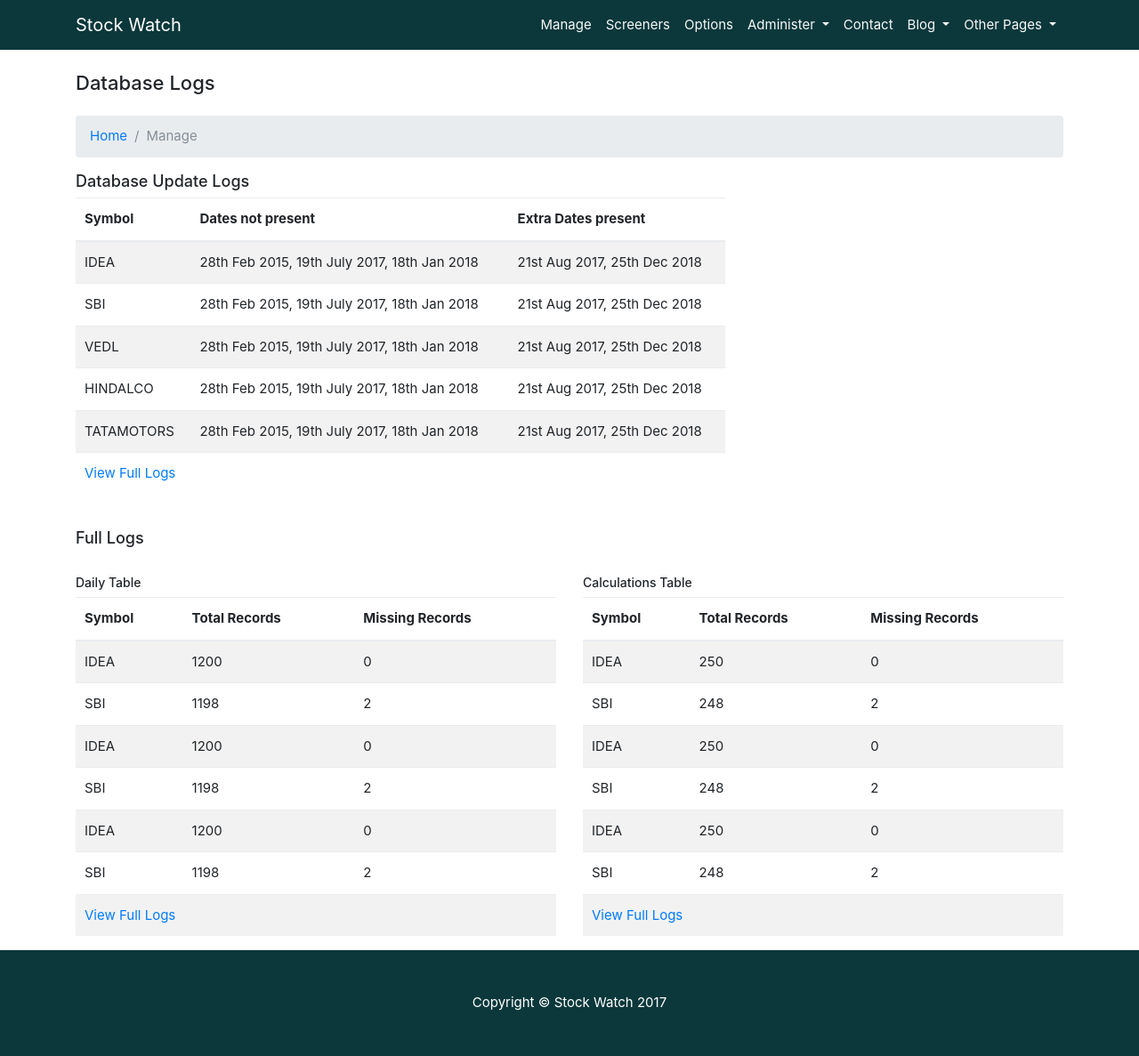
After one commit to play-area/stock-watch, a PHP site: page /admin_database_logs.php in a window 1280 px wide. The commit adds this page. Shown: the whole page at 89% size. Run offline with PHP 8.4, Linux system fonts and the light colour scheme.

Commit message:
Adding Admin Panel

```diff
--- /dev/null
+++ b/public/admin_database_logs.php
@@ -0,0 +1,211 @@
+<!DOCTYPE html>
+<html lang="en">
+
+  <head>
+
+	<?php require 'includes/head.php'?>
+
+  </head>
+
+  <body>
+
+    <?php require 'includes/navigation.php'?>
+
+    <!-- Page Content -->
+    <div class="container">
+
+	<h3 class="my-4">Database Logs</h3>
+
+	<ol class="breadcrumb">
+		<li class="breadcrumb-item">
+			<a href="index.php">Home</a>
+		</li>
+		<li class="breadcrumb-item active">Manage</li>
+	</ol>
+
+	<!-- .row -->
+	<div class="row alerts-row">
+		<div class="alert alert-success">
+			<a href="#" class="close-alert" >&times;</a>
+			<div>
+			</div>
+		</div>
+		<div class="alert alert-info">
+			<a href="#" class="close-alert" >&times;</a>
+			<div>
+			</div>
+		</div>
+		<div class="alert alert-danger">
+			<a href="#" class="close-alert" >&times;</a>
+			<div>
+			</div>
+		</div>
+	</div>
+	<!-- ./row -->
+
+
+    <!-- .row -->
+    <div class="row">
+        <div class="col-lg-8">
+			<h4>Database Update Logs</h4>
+			<table class="table table-hover table-striped">
+				<thead>
+					<tr>
+						<th>Symbol</th>
+						<th>Dates not present</th>
+						<th>Extra Dates present</th>
+					</tr>
+				</thead>
+				<tbody>
+					<tr>
+						<td>IDEA</td>
+						<td>28th Feb 2015, 19th July 2017, 18th Jan 2018</td>
+						<td>21st Aug 2017, 25th Dec 2018</td>
+					</tr>
+					<tr>
+						<td>SBI</td>
+						<td>28th Feb 2015, 19th July 2017, 18th Jan 2018</td>
+						<td>21st Aug 2017, 25th Dec 2018</td>
+					</tr>
+					<tr>
+						<td>VEDL</td>
+						<td>28th Feb 2015, 19th July 2017, 18th Jan 2018</td>
+						<td>21st Aug 2017, 25th Dec 2018</td>
+					</tr>
+					<tr>
+						<td>HINDALCO</td>
+						<td>28th Feb 2015, 19th July 2017, 18th Jan 2018</td>
+						<td>21st Aug 2017, 25th Dec 2018</td>
+					</tr>
+					<tr>
+						<td>TATAMOTORS</td>
+						<td>28th Feb 2015, 19th July 2017, 18th Jan 2018</td>
+						<td>21st Aug 2017, 25th Dec 2018</td>
+					</tr>
+					<tr>
+						<td colspan="3">
+							<a href="#">View Full Logs</a>
+						</td>
+					</tr>
+				</tbody>
+			</table>
+        </div>
+    </div>
+    <!-- /.row -->
+
+	</br><h4>Full Logs</h4></br>
+
+	<!-- .row -->
+    <div class="row">
+        <div class="col-lg-6">
+			<h5>Daily Table</h5>
+			<table class="table table-hover table-striped">
+				<thead>
+					<tr>
+						<th>Symbol</th>
+						<th>Total Records</th>
+						<th>Missing Records</th>
+					</tr>
+				</thead>
+				<tbody>
+					<tr>
+						<td>IDEA</td>
+						<td>1200</td>
+						<td>0</td>
+					</tr>
+					<tr>
+						<td>SBI</td>
+						<td>1198</td>
+						<td>2</td>
+					</tr>
+					<tr>
+						<td>IDEA</td>
+						<td>1200</td>
+						<td>0</td>
+					</tr>
+					<tr>
+						<td>SBI</td>
+						<td>1198</td>
+						<td>2</td>
+					</tr>
+					<tr>
+						<td>IDEA</td>
+						<td>1200</td>
+						<td>0</td>
+					</tr>
+					<tr>
+						<td>SBI</td>
+						<td>1198</td>
+						<td>2</td>
+					</tr>
+					<tr>
+						<td colspan="3">
+							<a href="#">View Full Logs</a>
+						</td>
+					</tr>
+				</tbody>
+			</table>
+        </div>
+		<div class="col-lg-6">
+			<h5>Calculations Table</h5>
+			<table class="table table-hover table-striped">
+				<thead>
+					<tr>
+						<th>Symbol</th>
+						<th>Total Records</th>
+						<th>Missing Records</th>
+					</tr>
+				</thead>
+				<tbody>
+					<tr>
+						<td>IDEA</td>
+						<td>250</td>
+						<td>0</td>
+					</tr>
+					<tr>
+						<td>SBI</td>
+						<td>248</td>
+						<td>2</td>
+					</tr>
+					<tr>
+						<td>IDEA</td>
+						<td>250</td>
+						<td>0</td>
+					</tr>
+					<tr>
+						<td>SBI</td>
+						<td>248</td>
+						<td>2</td>
+					</tr>
+					<tr>
+						<td>IDEA</td>
+						<td>250</td>
+						<td>0</td>
+					</tr>
+					<tr>
+						<td>SBI</td>
+						<td>248</td>
+						<td>2</td>
+					</tr>
+					<tr>
+						<td colspan="3">
+							<a href="#">View Full Logs</a>
+						</td>
+					</tr>
+				</tbody>
+			</table>
+        </div>
+    </div>
+    <!-- /.row -->
+
+
+
+	</div>
+    <!-- /.container -->
+
+    <?php require 'includes/footer.php'?>
+    <?php require 'includes/foot.php'?>
+
+  </body>
+
+</html>
--- a/public/includes/navigation.php
+++ b/public/includes/navigation.php
@@ -16,20 +16,17 @@
 		<li class="nav-item">
 		  <a class="nav-link" href="options.php">Options</a>
 		</li>
+		<li class="nav-item dropdown">
+		  <a class="nav-link dropdown-toggle" href="#" id="navbarDropdownPortfolio" data-toggle="dropdown" aria-haspopup="true" aria-expanded="false">
+			Administer
+		  </a>
+		  <div class="dropdown-menu dropdown-menu-right" aria-labelledby="navbarDropdownPortfolio">
+			<a class="dropdown-item" href="admin_database_update.php">Update Database</a>
+			<a class="dropdown-item" href="admin_database_logs.php">Database Logs</a>
+		  </div>
+		</li>
 		<li class="nav-item">
 		  <a class="nav-link" href="contact.php">Contact</a>
-		</li>
-		<li class="nav-item dropdown">
-		  <a class="nav-link dropdown-toggle" href="#" id="navbarDropdownPortfolio" data-toggle="dropdown" aria-haspopup="true" aria-expanded="false">
-			Portfolio
-		  </a>
-		  <div class="dropdown-menu dropdown-menu-right" aria-labelledby="navbarDropdownPortfolio">
-			<a class="dropdown-item" href="portfolio-1-col.php">1 Column Portfolio</a>
-			<a class="dropdown-item" href="portfolio-2-col.php">2 Column Portfolio</a>
-			<a class="dropdown-item" href="portfolio-3-col.php">3 Column Portfolio</a>
-			<a class="dropdown-item" href="portfolio-4-col.php">4 Column Portfolio</a>
-			<a class="dropdown-item" href="portfolio-item.php">Single Portfolio Item</a>
-		  </div>
 		</li>
 		<li class="nav-item dropdown">
 		  <a class="nav-link dropdown-toggle" href="#" id="navbarDropdownBlog" data-toggle="dropdown" aria-haspopup="true" aria-expanded="false">
```
Also changed, not shown: public/admin_database_update.php (added, +190 -0 lines), public/includes/header-section.php (+3 -6 lines).
